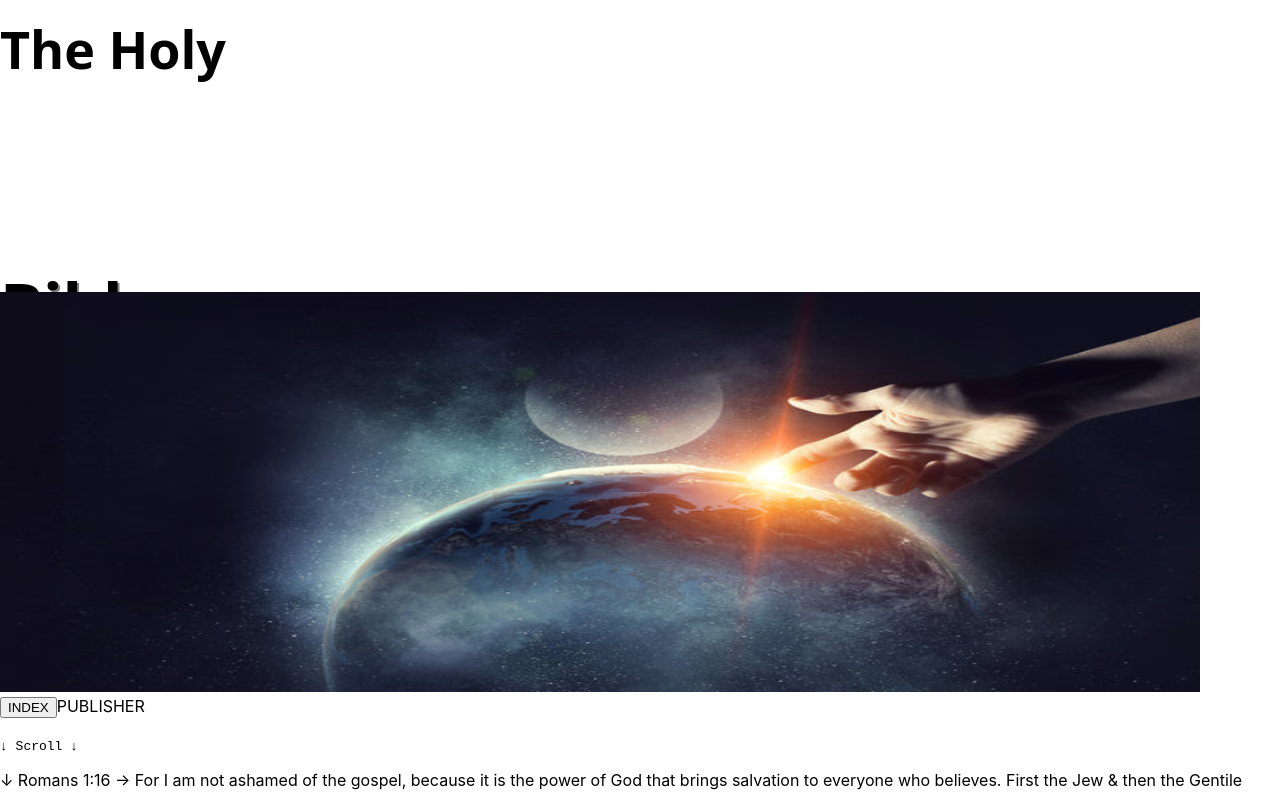
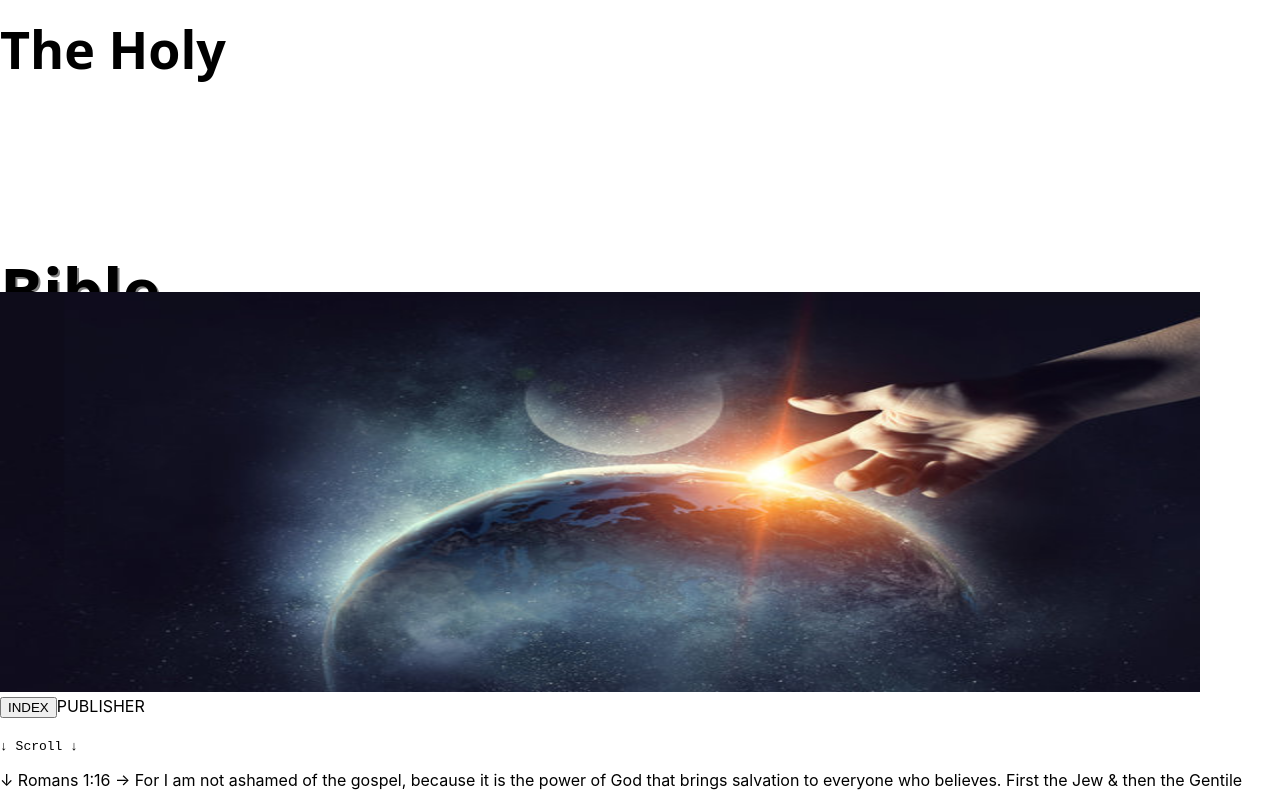
Before and after one commit to jnutt367/the-holy-bible, a Next.js app: page / in a window 1280 px wide. Shown: the top 800 px of the page. Built offline with nearby package versions, Linux system fonts and the light colour scheme.

Commit message:
Update Home.module.css

```diff
--- a/styles/Home.module.css
+++ b/styles/Home.module.css
@@ -9,7 +9,7 @@
 }
 .title {
   position: relative;
-  top: 105px;
+  top: 90px;
   margin-top: 0;
   font-family: Ariel, sans;
   text-shadow: 2px 2px grey;
```
